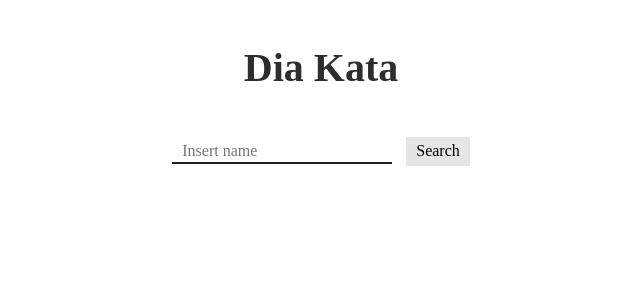
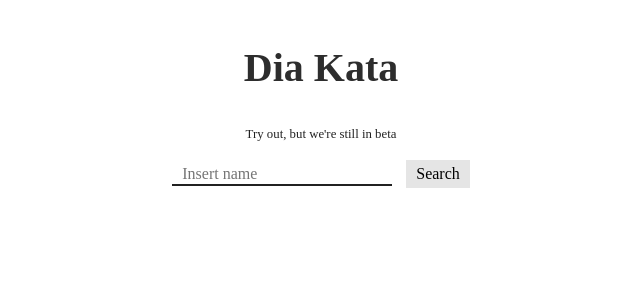
Before and after one commit to petakajaib/dia-kata, a Flask app: page / in a window 1280 px wide. Shown: the top 300 px of the page, without its empty margins (319-959 px from the left). Run offline with Flask 2, Linux system fonts and the light colour scheme; parts of the project's set-up code (start-up, migrations or seed data) failed here and were passed over.

Commit message:
beta message

```diff
--- a/api/static/css/style.css
+++ b/api/static/css/style.css
@@ -3,11 +3,15 @@ h1 {
   color: #2d2d2d;
 }
 
+.header {
+  text-align: center;
+}
 
 .header > h1 {
   padding-top: 1%;
   text-align: center;
 }
+
 
 .search {
   text-align: center;
--- a/api/templates/search.html
+++ b/api/templates/search.html
@@ -27,6 +27,7 @@
   <!-- Add your site or application content here -->
     <div class="header">
       <h1>Dia Kata</h1>
+      <small>Try out, but we're still in beta</small>
     </div>
 
 
```
